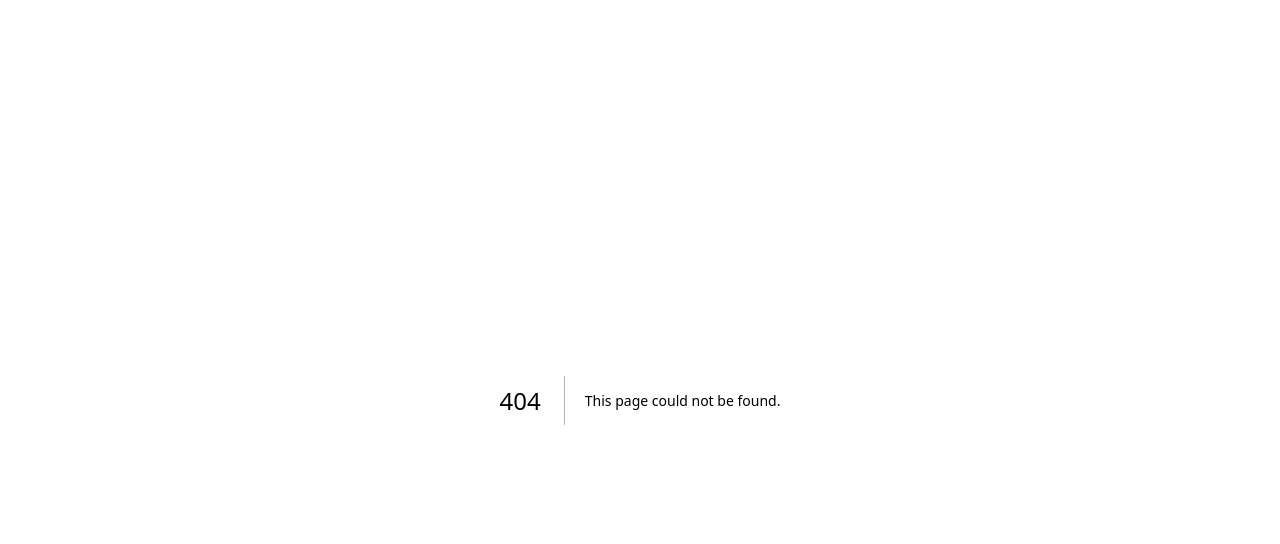
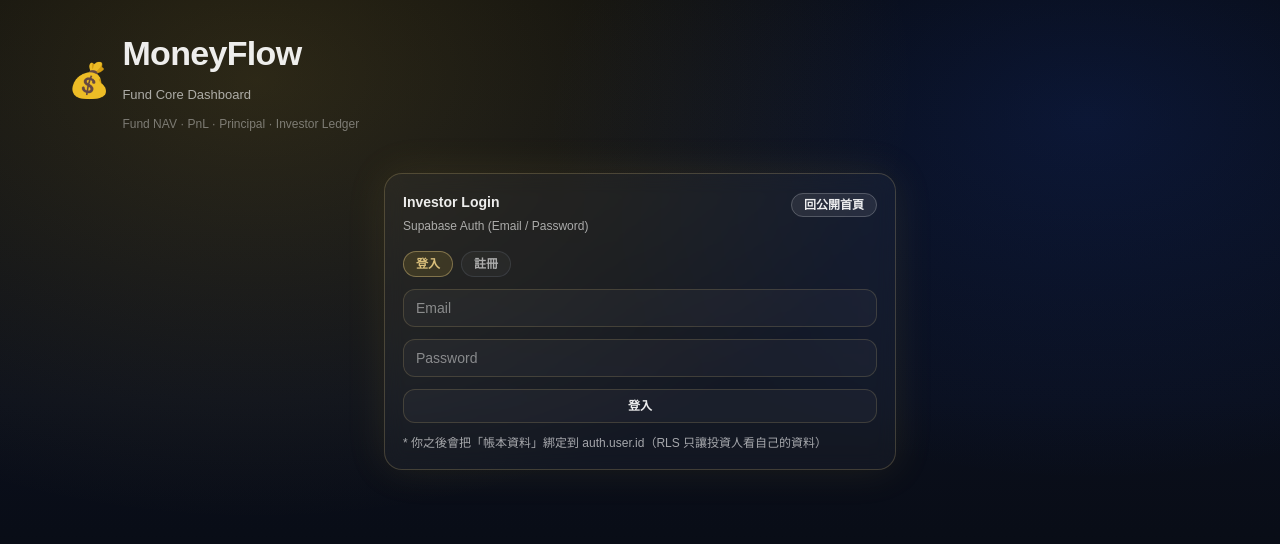
Before and after one commit to moneyflow888/moneyflow-fund, a Next.js app: page /investors/login in a window 1280 px wide. Before the commit this address had no page. Shown: the top 544 px of the page. Built offline with nearby package versions, Linux system fonts and the light colour scheme; no server answers.

Commit message:
Create page.tsx

```diff
--- /dev/null
+++ b/app/investors/login/page.tsx
@@ -0,0 +1,147 @@
+"use client";
+
+import React, { useEffect, useState } from "react";
+import { useRouter } from "next/navigation";
+import Link from "next/link";
+import { Shell, Card, THEME, Button } from "@/components/mf/MfUi";
+import { supabaseBrowser } from "@/lib/supabaseBrowser";
+
+export default function InvestorLoginPage() {
+  const router = useRouter();
+  const supabase = supabaseBrowser();
+
+  const [mode, setMode] = useState<"login" | "signup">("login");
+  const [email, setEmail] = useState("");
+  const [password, setPassword] = useState("");
+
+  const [busy, setBusy] = useState(false);
+  const [msg, setMsg] = useState<string | null>(null);
+  const [err, setErr] = useState<string | null>(null);
+
+  // 如果已登入就直接回 investors
+  useEffect(() => {
+    supabase.auth.getSession().then(({ data }) => {
+      if (data.session) router.replace("/investors");
+    });
+    // eslint-disable-next-line react-hooks/exhaustive-deps
+  }, []);
+
+  async function submit() {
+    try {
+      setErr(null);
+      setMsg(null);
+      setBusy(true);
+
+      if (!email || !password) throw new Error("請輸入 Email 與密碼");
+
+      if (mode === "login") {
+        const { error } = await supabase.auth.signInWithPassword({ email, password });
+        if (error) throw error;
+        router.replace("/investors");
+        return;
+      }
+
+      // signup
+      const { error } = await supabase.auth.signUp({ email, password });
+      if (error) throw error;
+
+      // Supabase 可能需要 email 驗證
+      setMsg("註冊成功。若你有開 Email 驗證，請先去信箱點確認，再回來登入。");
+      setMode("login");
+    } catch (e: any) {
+      setErr(e?.message || String(e));
+    } finally {
+      setBusy(false);
+    }
+  }
+
+  return (
+    <div className="min-h-screen" style={{ background: THEME.bg, color: THEME.text }}>
+      <Shell>
+        <div className="max-w-lg mx-auto mt-10">
+          <Card
+            accent="gold"
+            title={mode === "login" ? "Investor Login" : "Investor Sign Up"}
+            subtitle="Supabase Auth (Email / Password)"
+            right={
+              <Link
+                href="/"
+                className="rounded-full border px-3 py-1 text-xs font-semibold transition"
+                style={{
+                  borderColor: "rgba(255,255,255,0.20)",
+                  color: "rgba(255,255,255,0.92)",
+                  background: "rgba(255,255,255,0.08)",
+                }}
+              >
+                回公開首頁
+              </Link>
+            }
+          >
+            <div className="mt-4 grid gap-3">
+              <div className="flex gap-2">
+                <button
+                  onClick={() => setMode("login")}
+                  className="rounded-full border px-3 py-1 text-xs font-semibold"
+                  style={{
+                    borderColor: mode === "login" ? "rgba(226,198,128,0.42)" : "rgba(148,163,184,0.16)",
+                    background: mode === "login" ? "rgba(212,175,55,0.14)" : "rgba(255,255,255,0.03)",
+                    color: mode === "login" ? THEME.gold2 : THEME.muted,
+                  }}
+                >
+                  登入
+                </button>
+                <button
+                  onClick={() => setMode("signup")}
+                  className="rounded-full border px-3 py-1 text-xs font-semibold"
+                  style={{
+                    borderColor: mode === "signup" ? "rgba(226,198,128,0.42)" : "rgba(148,163,184,0.16)",
+                    background: mode === "signup" ? "rgba(212,175,55,0.14)" : "rgba(255,255,255,0.03)",
+                    color: mode === "signup" ? THEME.gold2 : THEME.muted,
+                  }}
+                >
+                  註冊
+                </button>
+              </div>
+
+              <input
+                value={email}
+                onChange={(e) => setEmail(e.target.value)}
+                placeholder="Email"
+                className="w-full rounded-xl border px-3 py-2 text-sm outline-none"
+                style={{
+                  borderColor: "rgba(226,198,128,0.18)",
+                  background: "rgba(255,255,255,0.03)",
+                  color: THEME.text,
+                }}
+              />
+
+              <input
+                type="password"
+                value={password}
+                onChange={(e) => setPassword(e.target.value)}
+                placeholder="Password"
+                className="w-full rounded-xl border px-3 py-2 text-sm outline-none"
+                style={{
+                  borderColor: "rgba(226,198,128,0.18)",
+                  background: "rgba(255,255,255,0.03)",
+                  color: THEME.text,
+                }}
+              />
+
+              <Button onClick={submit} disabled={busy}>
+                {busy ? "處理中…" : mode === "login" ? "登入" : "建立帳號"}
+              </Button>
+
+              {msg ? <div className="text-sm" style={{ color: THEME.good }}>{msg}</div> : null}
+              {err ? <div className="text-sm" style={{ color: THEME.bad }}>{err}</div> : null}
+
+              <div className="text-xs" style={{ color: THEME.muted }}>
+                * 你之後會把「帳本資料」綁定到 auth.user.id（RLS 只讓投資人看自己的資料）
+              </div>
+            </div>
+          </Card>
+        </div>
+      </Shell>
+    </div>
+  );
+}
```
